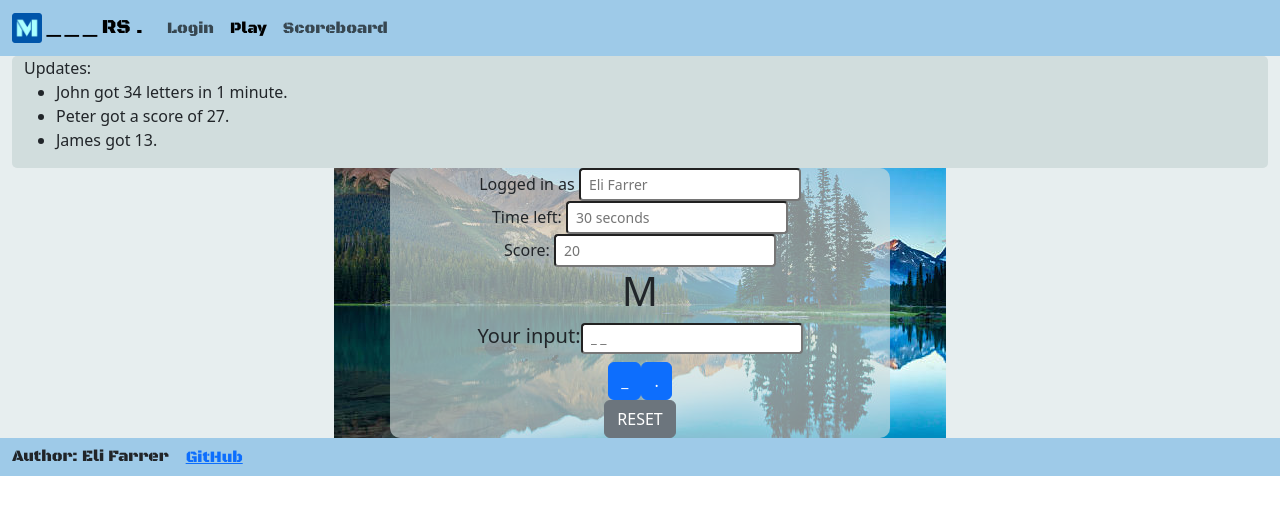
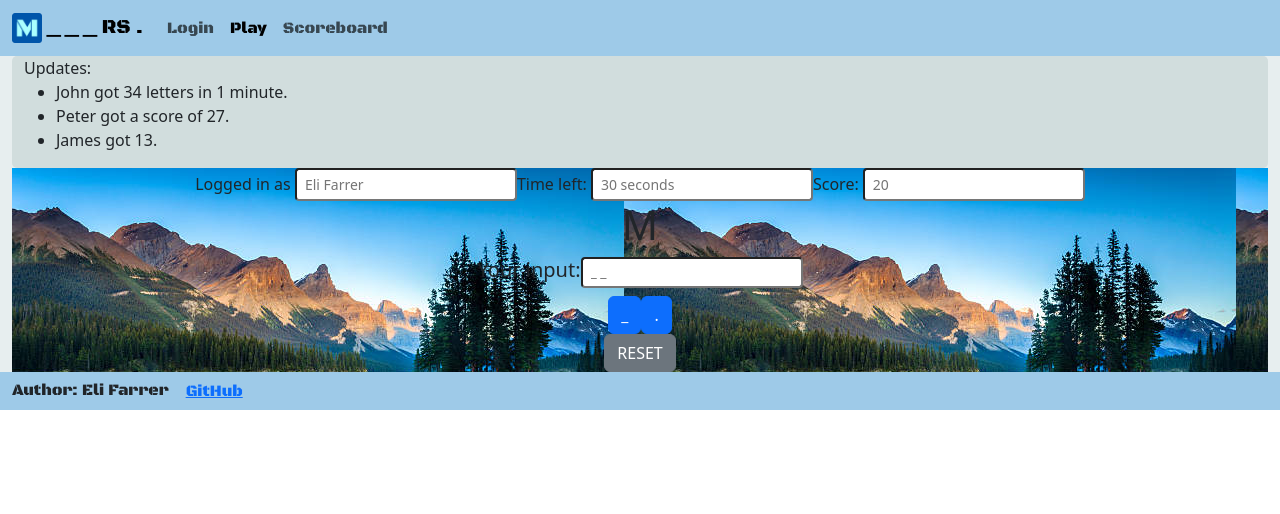
Before and after one commit to EliFarrer/startup, a React (Vite) app: page /play in a window 1280 px wide. Shown: the top 514 px of the page. Built offline with nearby package versions, Linux system fonts and the light colour scheme.

Commit message:
moved specifics to play to different file

```diff
--- a/src/app.css
+++ b/src/app.css
@@ -32,23 +32,6 @@ footer {
     border-radius: 5px;
 }
 
-#background-image {
-    background-repeat: no-repeat;
-    scale: 100%;
-    background-position: center;
-    border-radius: 50px;
-
-}
-
-#back {
-    background-color: hsla(180, 15%, 84%, 0.651);
-    border-radius: 10px;
-    width: 50%;
-    min-width: 200px;
-    max-width: 500px;
-    background-position: center;
-}
-
 @media (max-height: 600px) {
     header {
         display: none
```
